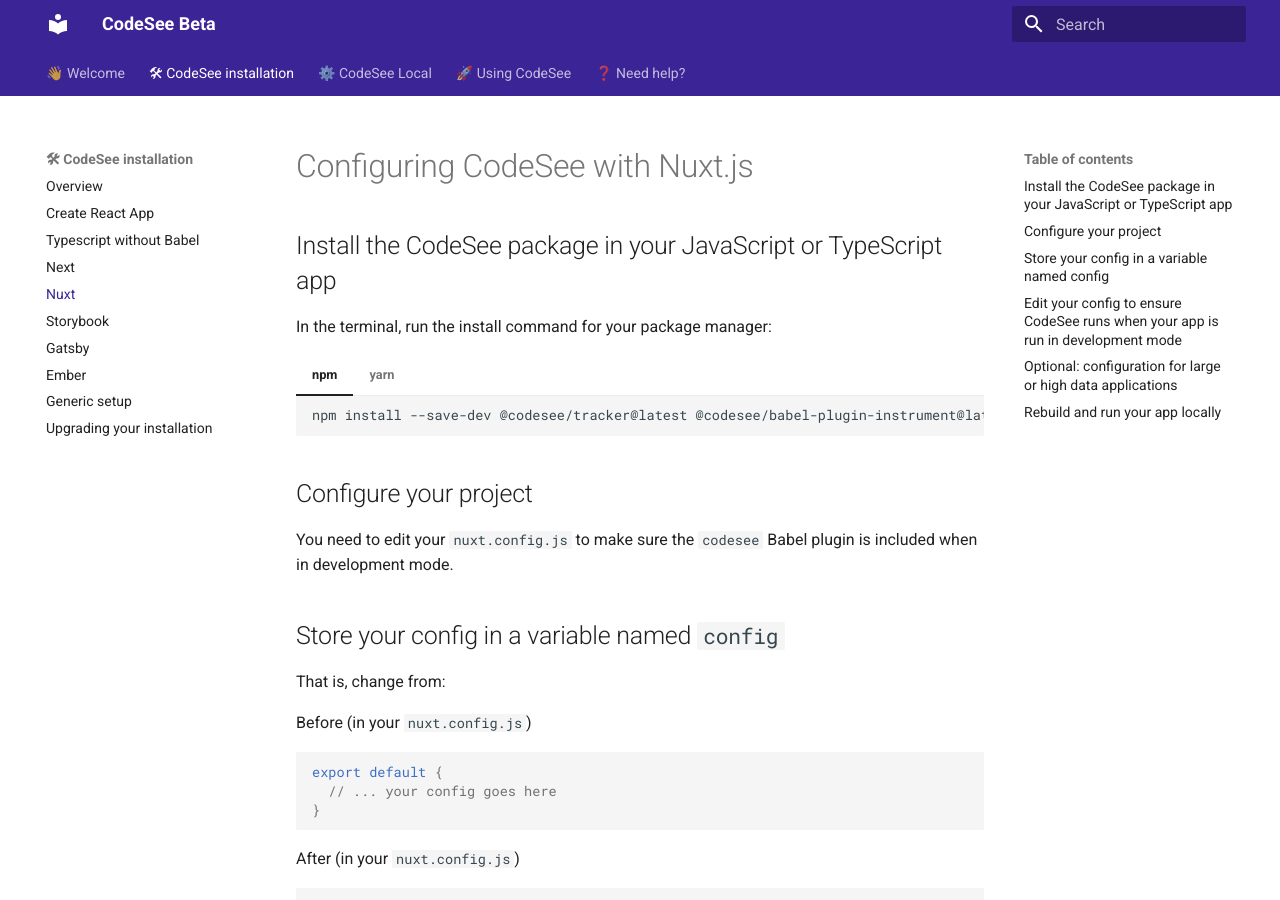
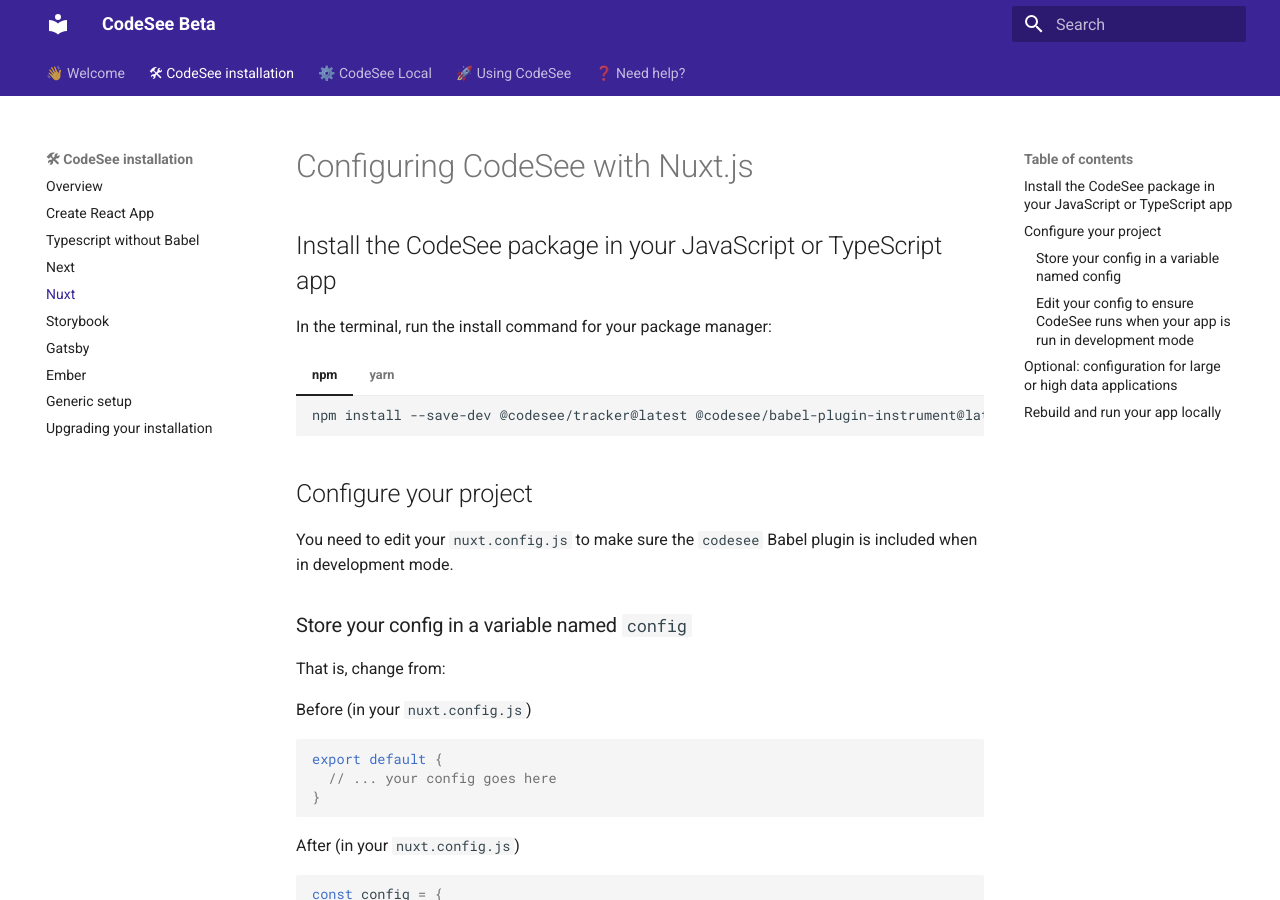
Before and after one commit to Codesee-io/docs, an MkDocs documentation site: the page built from docs/install/setup-nuxt.md, in a window 1280 px wide and 900 px high. Built offline with MkDocs 1.6.1 and Material for MkDocs 9.7.7, drawn with Linux system fonts in a browser that asks for light colours; comment, search, counter and statistics services are not loaded.

Commit message:
formatting

````diff
--- a/docs/install/setup-nuxt.md
+++ b/docs/install/setup-nuxt.md
@@ -6,7 +6,7 @@
 
 You need to edit your `nuxt.config.js` to make sure the `codesee` Babel plugin is included when in development mode.
 
-## Store your config in a variable named `config`
+### Store your config in a variable named `config`
 
 That is, change from:
 
@@ -26,7 +26,7 @@ const config = {
 export default config;
 ```
 
-## Edit your config to ensure CodeSee runs when your app is run in development mode
+### Edit your config to ensure CodeSee runs when your app is run in development mode
 
 The new code goes just before the `export default config;` line.
 
````
